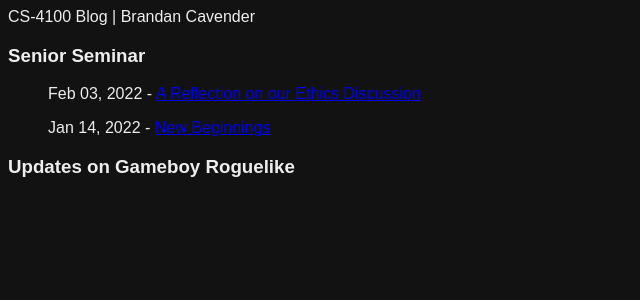
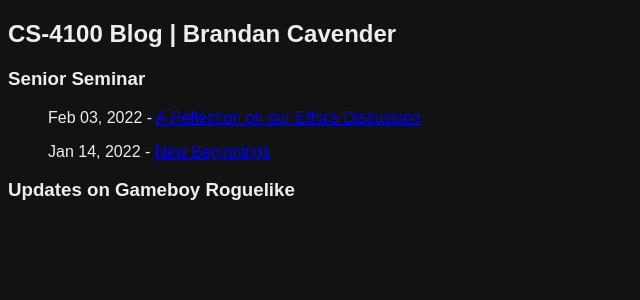
Before and after one commit to cavenderbi/blog, a Jekyll site: the page built from index.md, in a window 1280 px wide. Shown: the top 300 px of the page, without its empty margins (0-640 px from the left). Built offline with Jekyll 4.4.1, drawn with Linux system fonts in a browser that asks for light colours.

Commit message:
Modified the title.

```diff
--- a/_layouts/home.html
+++ b/_layouts/home.html
@@ -16,7 +16,7 @@
         <header>
             <wrapper>
                 <site-title>
-                    CS-4100 Blog | Brandan Cavender
+                    <h2>CS-4100 Blog | Brandan Cavender</h2>
                 </site-title>
             </wrapper>
         </header>
```
